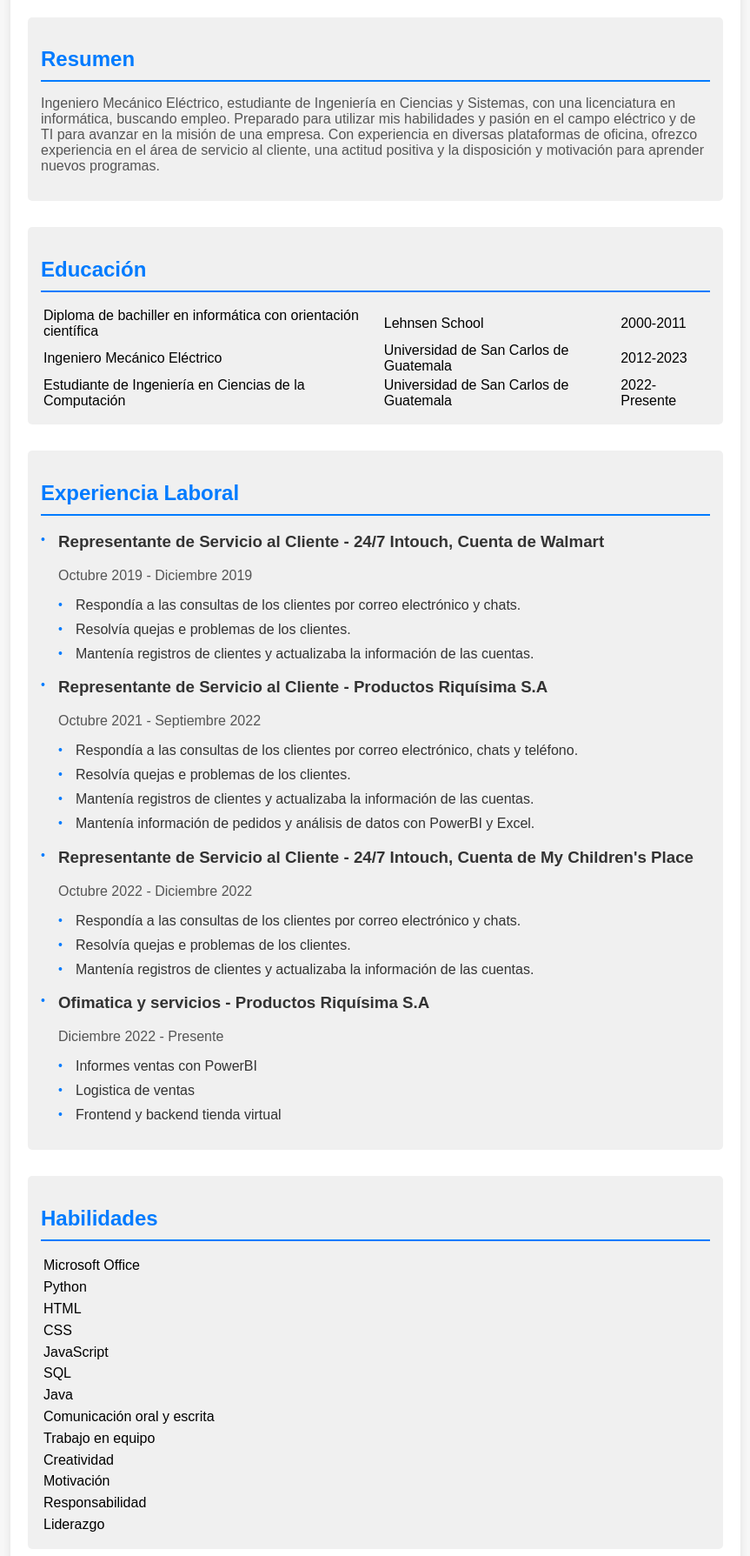
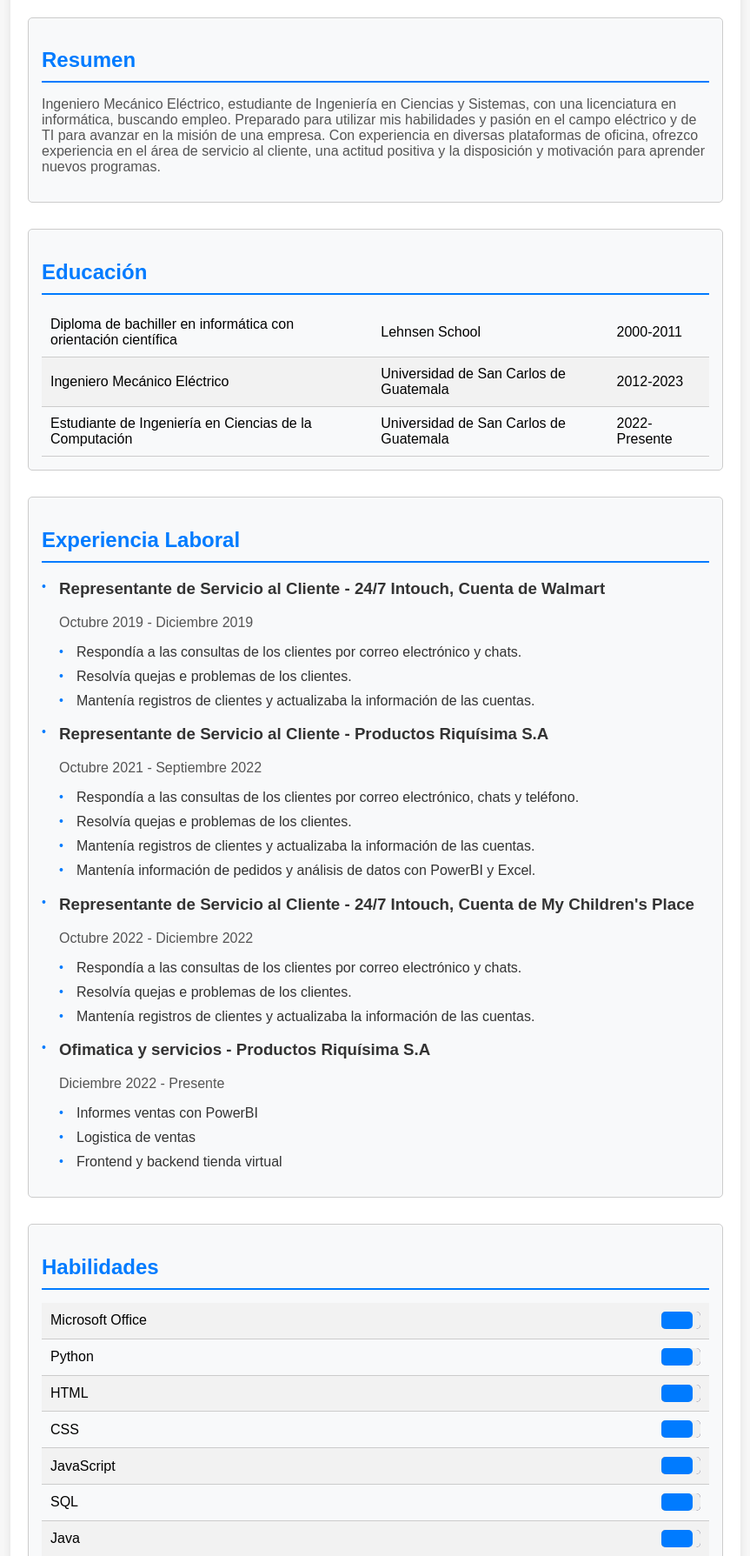
Before and after one commit to RoniRoland/online-resume-django, a Django app: page / in a window 1280 px wide. Shown: the part 194-1983 px from the top of the page at 87% size, without its empty margins (208-1071 px from the left). Run offline with Django 4.2, Linux system fonts and the light colour scheme.

Commit message:
cambios en diseño

```diff
--- a/static/css/base.css
+++ b/static/css/base.css
@@ -26,9 +26,10 @@ body {
 
 .section {
     margin-bottom: 30px;
-    background-color: #f0f0f0;
+    background-color: #f8f9fa;
     padding: 15px;
     border-radius: 5px;
+    border: 1px solid #ccc;
 }
 
 
@@ -84,6 +85,64 @@ body {
     left: -20px;
 }
 
+.education-table {
+    width: 100%;
+    border-collapse: collapse;
+    margin-top: 10px;
+}
+
+.education-table td,
+.education-table th {
+    padding: 10px;
+    text-align: left;
+    border-bottom: 1px solid #ccc;
+}
+
+.education-table th {
+    background-color: #007bff;
+    color: #fff;
+    font-weight: bold;
+}
+
+.education-table tr:nth-child(even) {
+    background-color: #f2f2f2;
+}
+
+
+.skills-table {
+    width: 100%;
+    border-collapse: collapse;
+    margin-top: 10px;
+}
+
+.skills-table td {
+    padding: 10px;
+    text-align: left;
+    border-bottom: 1px solid #ccc;
+}
+
+.skills-table tr:nth-child(odd) {
+    background-color: #f2f2f2;
+}
+
+.skills-table progress {
+    width: 100%;
+    height: 20px;
+    border: none;
+    background-color: #0c0331;
+    border-radius: 5px;
+}
+
+.skills-table progress::-webkit-progress-bar {
+    background-color: #f0f0f0;
+    border-radius: 5px;
+}
+
+.skills-table progress::-webkit-progress-value {
+    background-color: #007bff;
+    border-radius: 5px;
+}
+
 progress {
     width: 100%;
     height: 20px;
```
